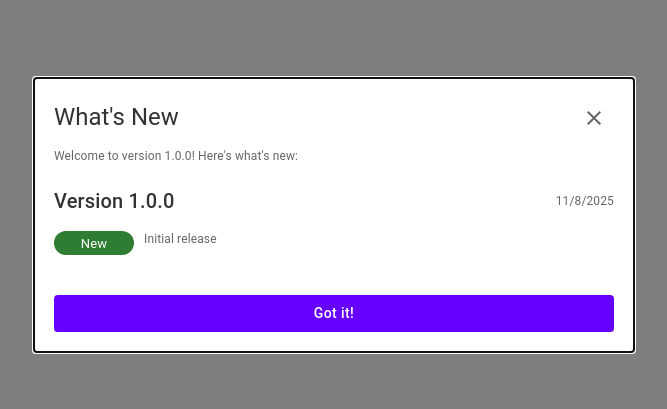
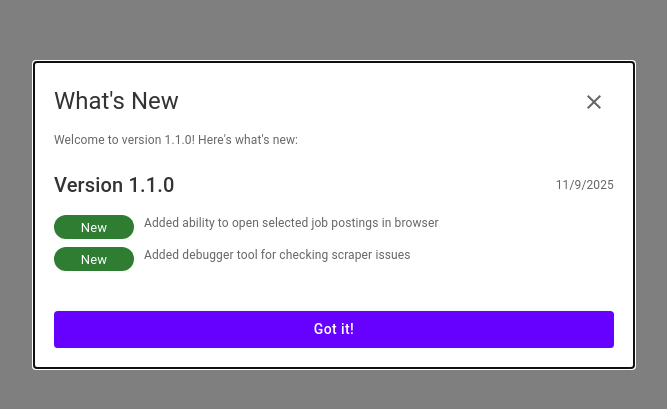
Before and after one commit to TravisBumgarner/fast-classifieds, a React (Vite) app: page / in a window 1280 px wide. Shown: the part 185-594 px from the top of the page, without its empty margins (306-973 px from the left). Built offline with nearby package versions, Linux system fonts and the light colour scheme.

Commit message:
changelog

```diff
--- a/src/shared/changelog.ts
+++ b/src/shared/changelog.ts
@@ -8,6 +8,20 @@ export interface ChangelogEntry {
 }
 
 export const CHANGELOG: ChangelogEntry[] = [
+  {
+    version: '1.1.0',
+    date: '2025-11-09',
+    changes: [
+      {
+        category: 'New',
+        description: 'Added ability to open selected job postings in browser',
+      },
+      {
+        category: 'New',
+        description: 'Added debugger tool for checking scraper issues',
+      },
+    ],
+  },
   {
     version: '1.0.0',
     date: '2025-11-08',
```
